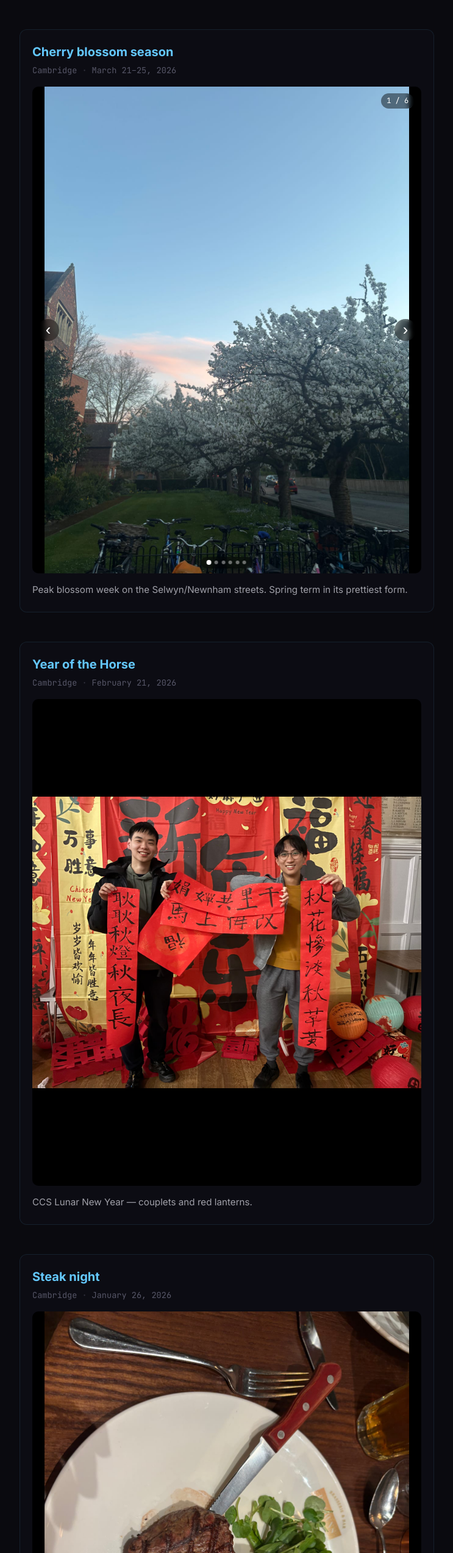
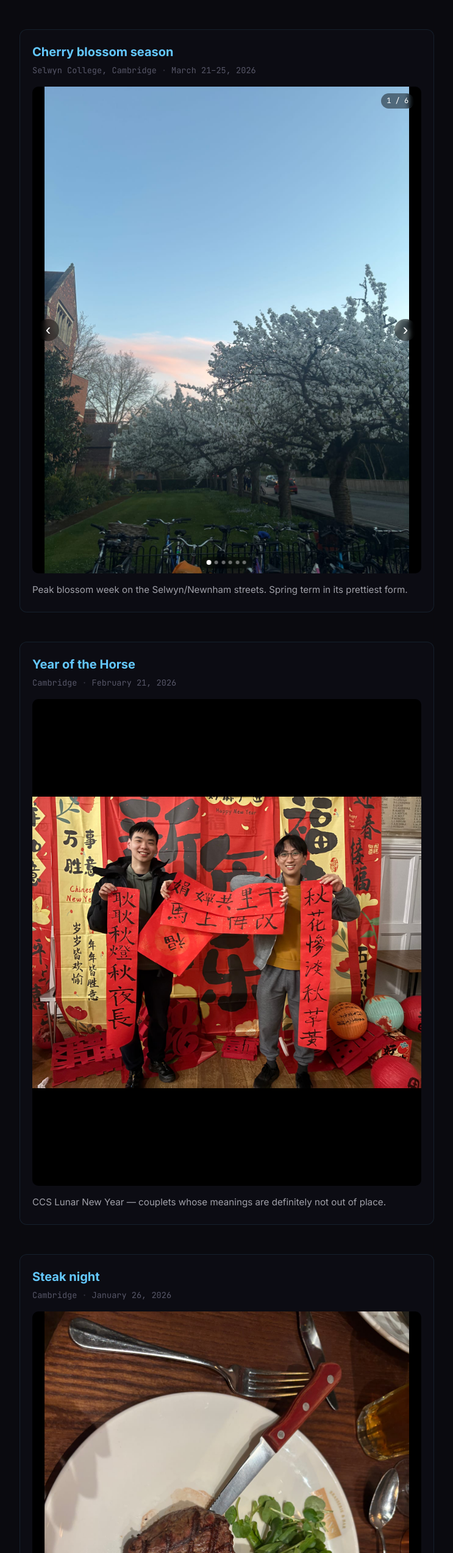
Before and after one commit to andyzhu23/andyzhu23.github.io, a React (Vite) app: page /photos in a window 1280 px wide. Shown: the part 4880-7426 px from the top of the page at 61% size, without its empty margins (268-1011 px from the left). Built offline with nearby package versions, Linux system fonts and the light colour scheme; grey boxes are pictures that could not be loaded.

Commit message:
changed up some captions

```diff
--- a/src/data/photoPosts.ts
+++ b/src/data/photoPosts.ts
@@ -73,7 +73,7 @@ const rawPosts: PhotoPost[] = [
     id: 'mar-2026-cambridge-blossoms',
     title: 'Cherry blossom season',
     date: 'March 21–25, 2026',
-    location: 'Cambridge',
+    location: 'Selwyn College, Cambridge',
     caption: 'Peak blossom week on the Selwyn/Newnham streets. Spring term in its prettiest form.',
     photos: [
       'IMG_4746', 'IMG_4743', 'IMG_4742',
@@ -87,7 +87,7 @@ const rawPosts: PhotoPost[] = [
     title: 'Year of the Horse',
     date: 'February 21, 2026',
     location: 'Cambridge',
-    caption: 'CCS Lunar New Year — couplets and red lanterns.',
+    caption: 'CCS Lunar New Year — couplets whose meanings are definitely not out of place.',
     photos: ['IMG_4724'],
   },
   {
@@ -212,7 +212,7 @@ const rawPosts: PhotoPost[] = [
     id: 'jul-2025-cambridge',
     title: 'Summer in Meta',
     date: 'July 25, 2025',
-    location: 'Cambridge',
+    location: 'London',
     caption: 'Empty roof gardon at Meta on a chill Friday.',
     photos: ['IMG_4244'],
   },
```
